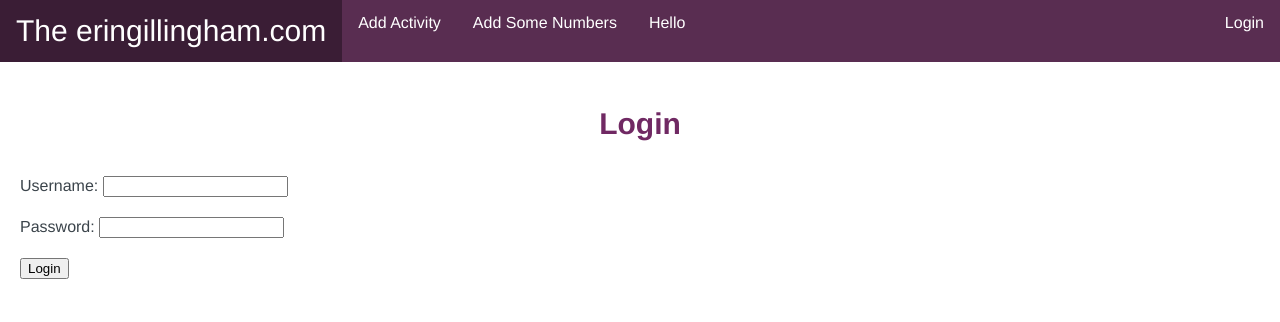
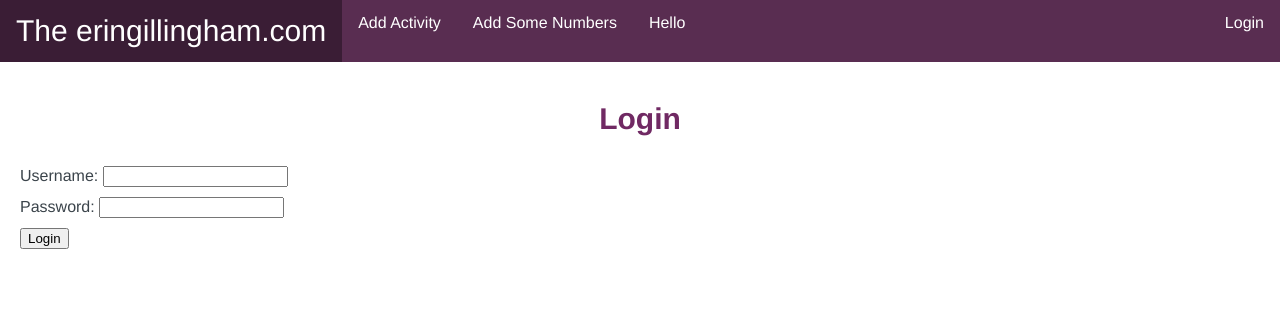
Before and after one commit to egillingham/running-log, a Flask app: page /login in a window 1280 px wide. Shown: the top 322 px of the page. Run offline with Flask 2, Linux system fonts and the light colour scheme; some libraries are stand-ins or nearby versions.

Commit message:
CSS Style: change padding on div to only 5px top/bottom

```diff
--- a/website/static/style.css
+++ b/website/static/style.css
@@ -25,7 +25,7 @@ h2 {
 div {
     color: #3B444B;
     font-size: 16px;
-    padding: 10px;
+    padding: 5px 10px 5px 10px;
 }
 
 div.error {
```
